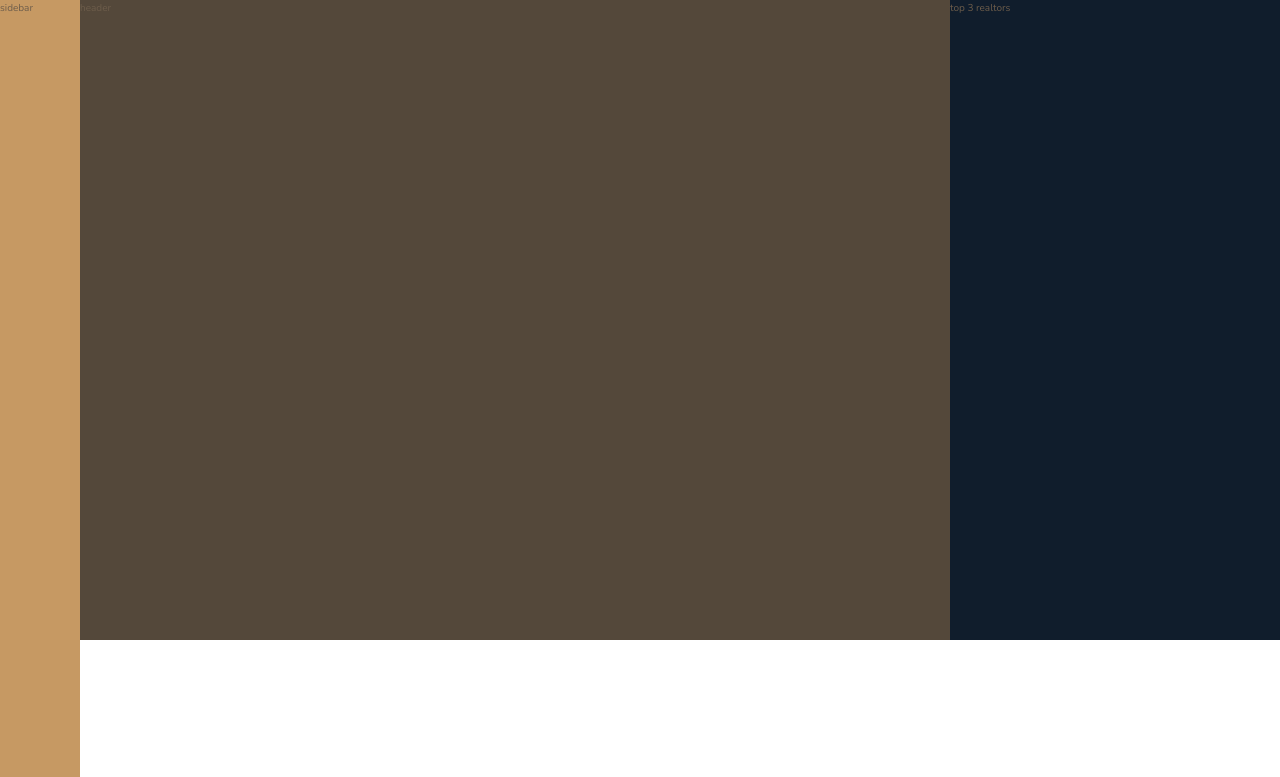
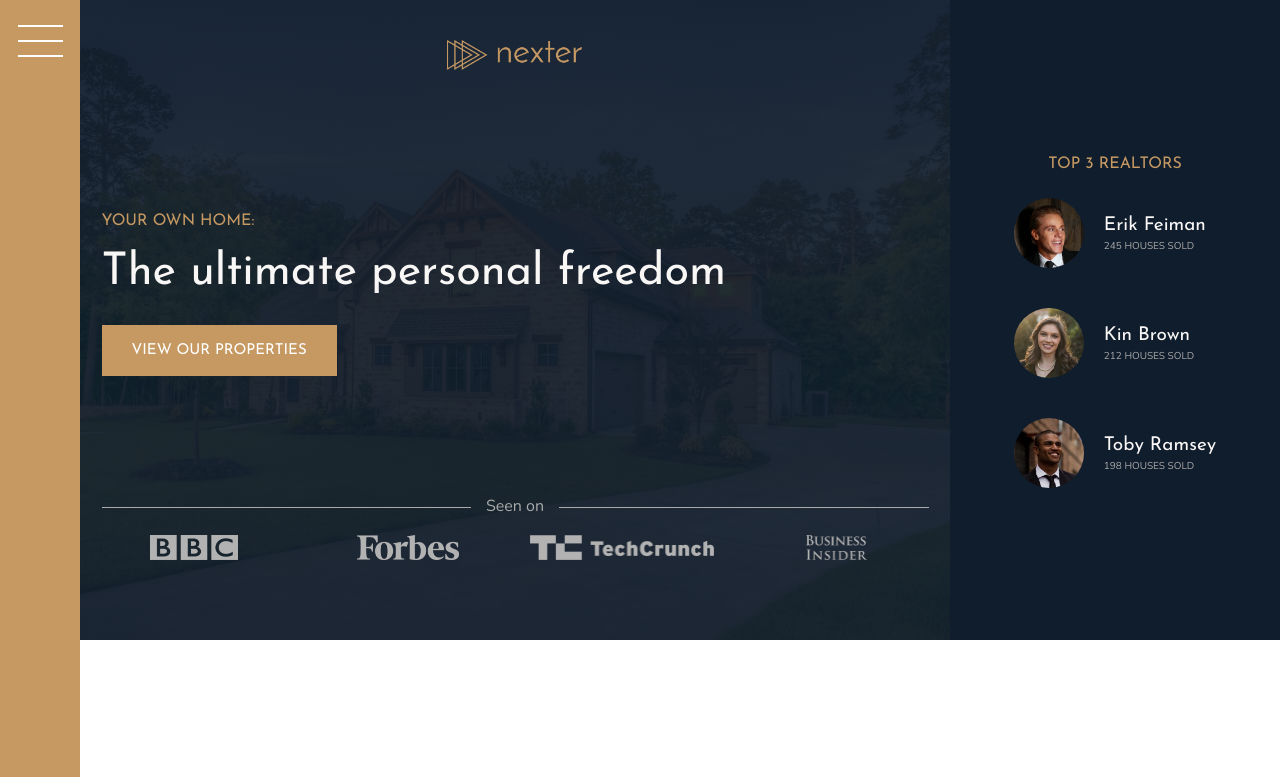
Before and after one commit to UlviShabanbayli/Nexter-webpage, a website: page index.html in a window 1280 px wide. Shown: the top 777 px of the page. Drawn offline with nearby package versions, Linux system fonts and the light colour scheme.

Commit message:
header is added

```diff
--- a/index.html
+++ b/index.html
@@ -15,11 +15,50 @@
     <title>nexter &mdash; your home, your freedom</title>
   </head>
   <body class="container">
-    <div class="sidebar">sidebar</div>
+    <div class="sidebar">
+      <button class="nav-btn"></button>
+    </div>
 
-    <header class="header">header</header>
+    <header class="header">
+      <img src="img/logo.png" alt="Nexter logo" class="header__logo" />
 
-    <div class="realtors">top 3 realtors</div>
+      <h3 class="heading-3">Your own home:</h3>
+      <h1 class="heading-1">The ultimate personal freedom</h1>
+
+      <button class="btn header__btn">View our properties</button>
+
+      <div class="header__seenon-text">Seen on</div>
+
+      <div class="header__seenon-logos">
+        <img src="img/logo-bbc.png" alt="seen on logo 1" />
+        <img src="img/logo-forbes.png" alt="seen on logo 2" />
+        <img src="img/logo-techcrunch.png" alt="seen on logo 3" />
+        <img src="img/logo-bi.png" alt="seen on logo 4" />
+      </div>
+    </header>
+
+    <div class="realtors">
+      <h3 class="heading-3">Top 3 realtors</h3>
+      <div class="realtors__list">
+        <img src="img/realtor-1.jpeg" alt="realtor 1" class="realtors__img" />
+        <div class="realtors__details">
+          <h4 class="heading-4 heading-4--light">Erik Feiman</h4>
+          <p class="realtors__sold">245 houses sold</p>
+        </div>
+
+        <img src="img/realtor-2.jpeg" alt="realtor 2" class="realtors__img" />
+        <div class="realtors__details">
+          <h4 class="heading-4 heading-4--light">Kin Brown</h4>
+          <p class="realtors__sold">212 houses sold</p>
+        </div>
+
+        <img src="img/realtor-3.jpeg" alt="realtor 3" class="realtors__img" />
+        <div class="realtors__details">
+          <h4 class="heading-4 heading-4--light">Toby Ramsey</h4>
+          <p class="realtors__sold">198 houses sold</p>
+        </div>
+      </div>
+    </div>
 
     <section class="features">
       <div class="feature">
--- a/sass/_header.scss
+++ b/sass/_header.scss
@@ -1,4 +1,59 @@
 .header {
   background-color: $color-grey-dark-1;
   grid-column: full-start / col-end 6;
+  background-image: linear-gradient(
+      rgba($color-secondary, 0.93),
+      rgba($color-secondary, 0.93)
+    ),
+    url(../img/hero.jpeg);
+  background-size: cover;
+  background-position: center;
+  padding: 8rem;
+  padding-top: 4rem;
+
+  display: grid;
+  grid-template-rows: 1fr min-content 6rem 1fr;
+  grid-template-columns: max-content;
+  grid-row-gap: 1.5rem;
+  justify-content: center;
+
+  &__logo {
+    height: 3rem;
+    justify-self: center;
+  }
+
+  &__btn {
+    align-self: start;
+    justify-self: start;
+  }
+
+  &__seenon-text {
+    display: grid;
+    grid-template-columns: 1fr max-content 1fr;
+    align-items: center;
+    grid-gap: 1.5rem;
+
+    font-size: 1.6rem;
+    color: $color-grey-light-2;
+
+    &::before,
+    &::after {
+      content: "";
+      height: 1px;
+      display: block;
+      background-color: currentColor;
+    }
+  }
+
+  &__seenon-logos {
+    display: grid;
+    grid-template-columns: repeat(4, 1fr);
+    grid-column-gap: 3rem;
+    justify-items: center;
+
+    img {
+      height: 2.5rem;
+      filter: brightness(70%);
+    }
+  }
 }
--- a/sass/_realtors.scss
+++ b/sass/_realtors.scss
@@ -1,4 +1,30 @@
 .realtors {
   background-color: $color-secondary;
   grid-column: col-start 7 / full-end;
+  padding: 3rem;
+  display: flex;
+  flex-direction: column;
+  justify-content: center;
+  align-items: center;
+  gap: 2rem;
+
+  &__list {
+    display: grid;
+    grid-template-columns: min-content max-content;
+    align-items: center;
+    grid-column-gap: 2rem;
+    grid-row-gap: 5vh;
+  }
+
+  &__img {
+    width: 7rem;
+    border-radius: 50%;
+    display: block;
+  }
+
+  &__sold {
+    text-transform: uppercase;
+    color: $color-grey-light-2;
+    margin-top: -3px;
+  }
 }
--- a/sass/_sidebar.scss
+++ b/sass/_sidebar.scss
@@ -2,4 +2,33 @@
   background-color: $color-primary;
   grid-column: sidebar-start / sidebar-end;
   grid-row: 1 / span 8;
+
+  display: flex;
+  justify-content: center;
 }
+
+.nav-btn {
+  border: none;
+  border-radius: 0;
+
+  background-color: #fff;
+  height: 2px;
+  width: 4.5rem;
+  margin-top: 4rem;
+
+  &::before,
+  &::after {
+    background-color: #fff;
+    height: 2px;
+    width: 4.5rem;
+    display: block;
+    content: "";
+  }
+
+  &::before {
+    transform: translateY(-1.5rem);
+  }
+  &::after {
+    transform: translateY(1.3rem);
+  }
+}
--- a/sass/_typography.scss
+++ b/sass/_typography.scss
@@ -5,6 +5,9 @@
 
 .heading-1 {
   @extend %heading;
+  font-size: 4.5rem;
+  color: $color-grey-light-1;
+  line-height: 1;
 }
 .heading-2 {
   @extend %heading;
```
Also changed, not shown: css/style.css.
